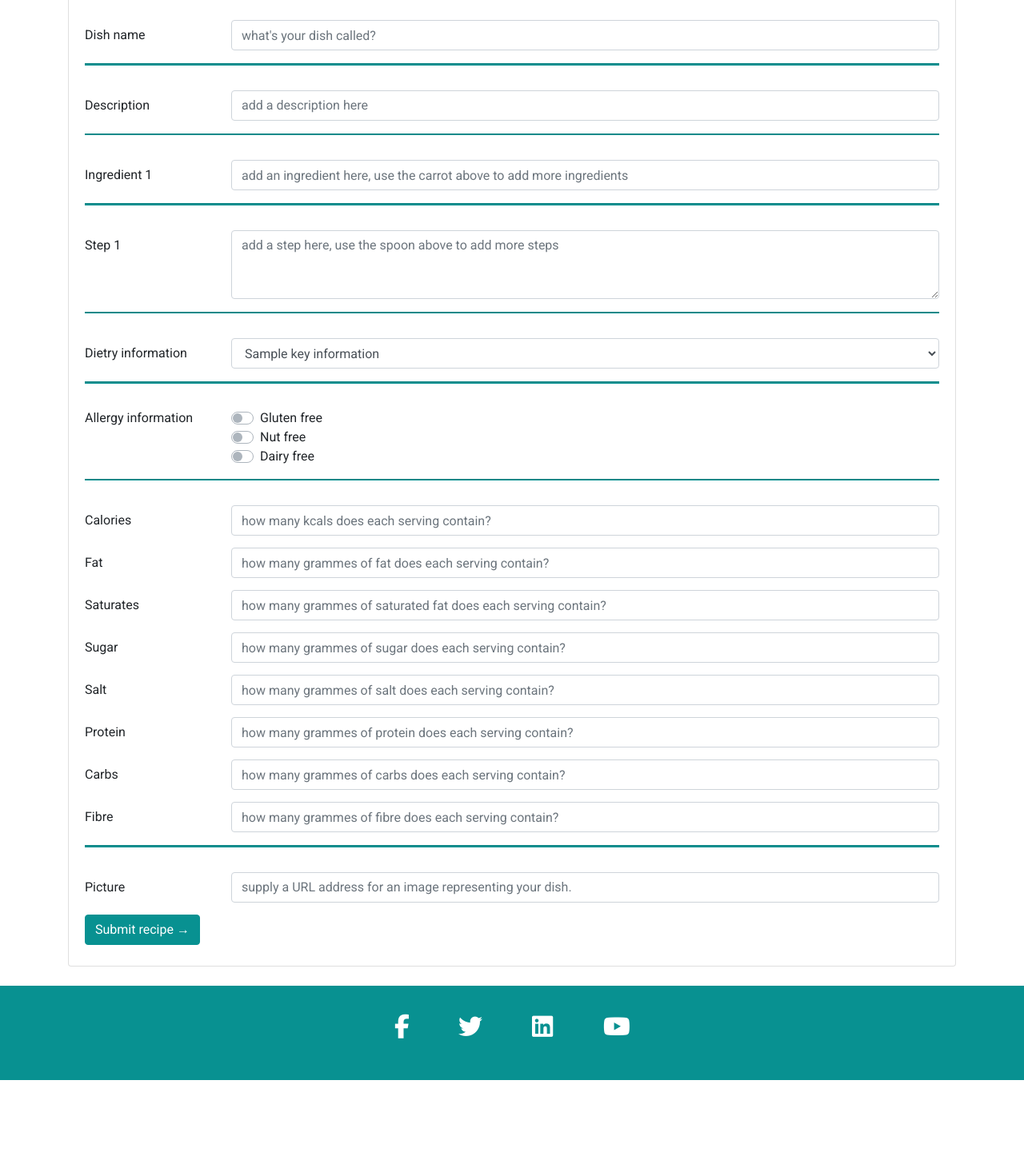
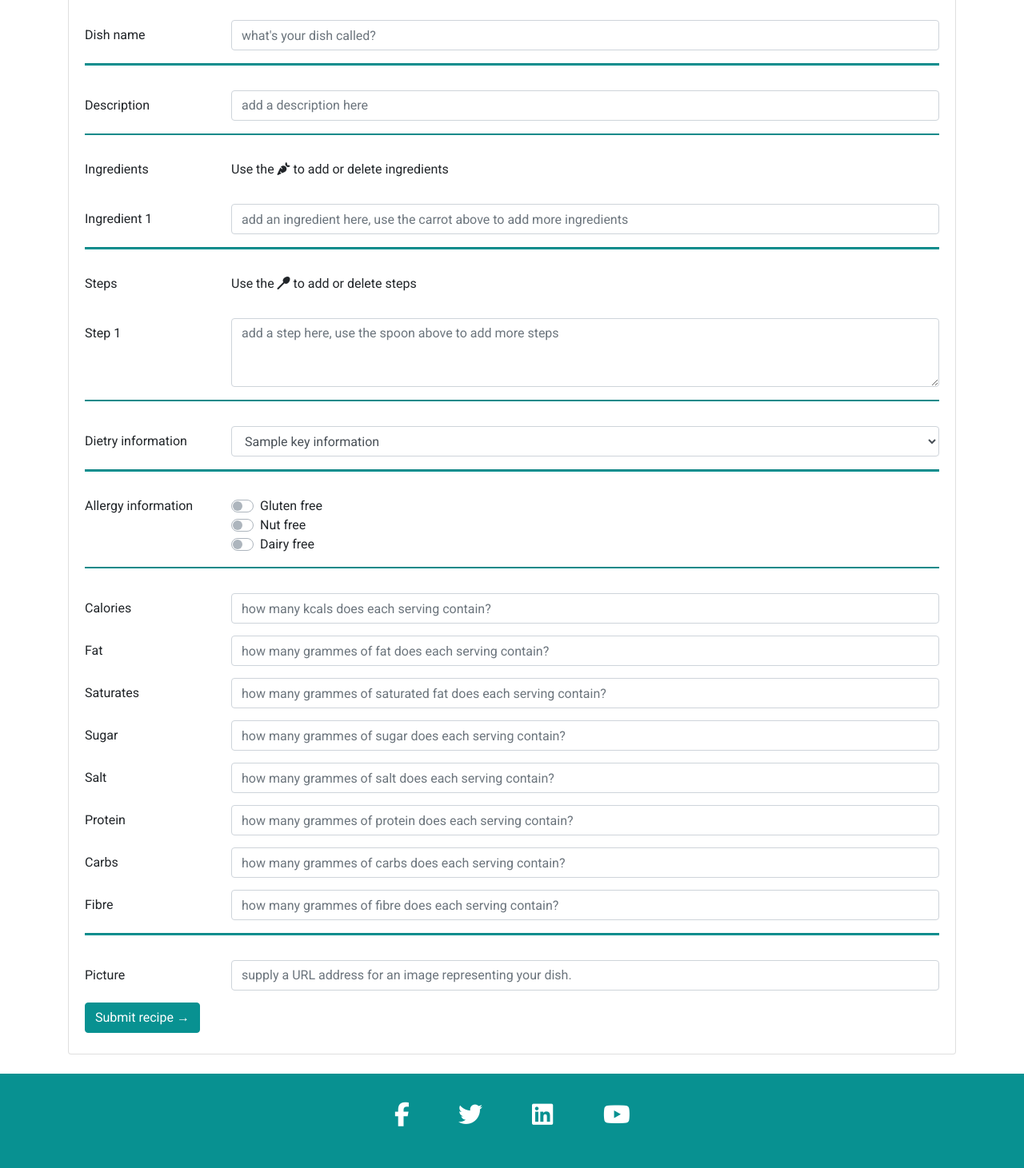
Before and after one commit to davidjbuchanan/MS3-lockdown, a Flask app: page /add_recipe in a window 1280 px wide. Shown: the part 379-1840 px from the top of the page at 80% size. Before the commit the page ends 1730 px from the top, so only its background shows below. Run offline with Flask 2, Linux system fonts and the light colour scheme; a database or web service that is not in the repository returns one stand-in record (values such as "Sample title"); some libraries are stand-ins or nearby versions.

Commit message:
User instructions added for use of add/delete buttons

```diff
--- a/templates/add_recipe.html
+++ b/templates/add_recipe.html
@@ -80,6 +80,16 @@
                         </div>
                         <hr class="recipe-hr">
                         <div class="new-ingredients" id="new-ingredients">
+
+                            <div class="form-group row">
+                                <div class="col-md-2">
+                                    <p>Ingredients</p>
+                                </div>
+                                <div class="col-md-10">
+                                    <p>Use the <i class="fas fa-carrot"></i> to add or delete ingredients</p>
+                                </div>
+                            </div>
+
                             <div class="form-group row" id="ingredients-item1">
                                 <label for="ingredients1" class="col-md-2 col-form-label" id="ingredient-test1">Ingredient 1</label>
                                 <div class="col-md-10">
@@ -89,6 +99,16 @@
                         </div>
                         <hr class="recipe-hr">
                         <div class="new-procedures" id="new-procedures">
+
+                            <div class="form-group row">
+                                <div class="col-md-2">
+                                    <p>Steps</p>
+                                </div>
+                                <div class="col-md-10">
+                                    <p>Use the <i class="fas fa-utensil-spoon"></i> to add or delete steps</p>
+                                </div>
+                            </div>
+
                             <div class="form-group row" id="procedures-item1">
                                 <label for="procedures1" class="col-md-2 col-form-label" id="procedure-test1">Step 1</label>
                                 <div class="col-md-10">
```
Also changed, not shown: templates/edit_recipe.html (+16 -0 lines).
